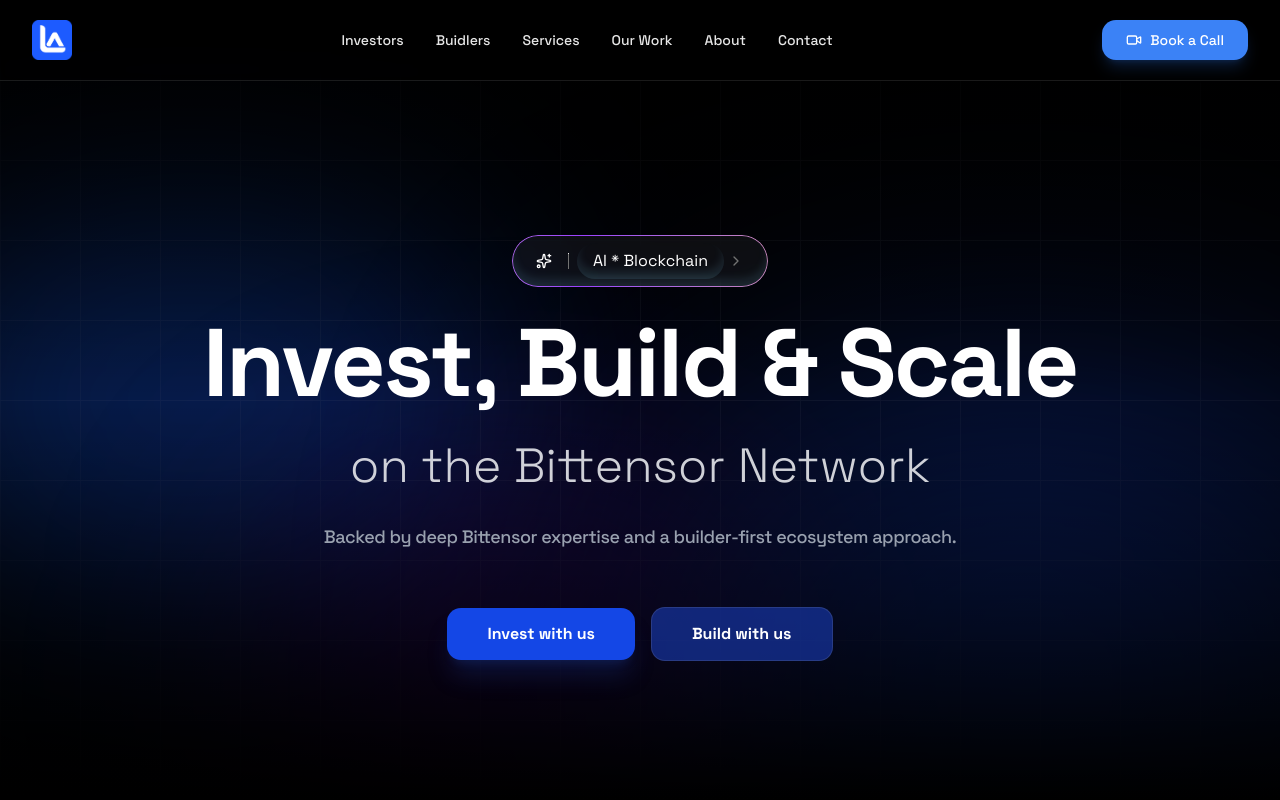
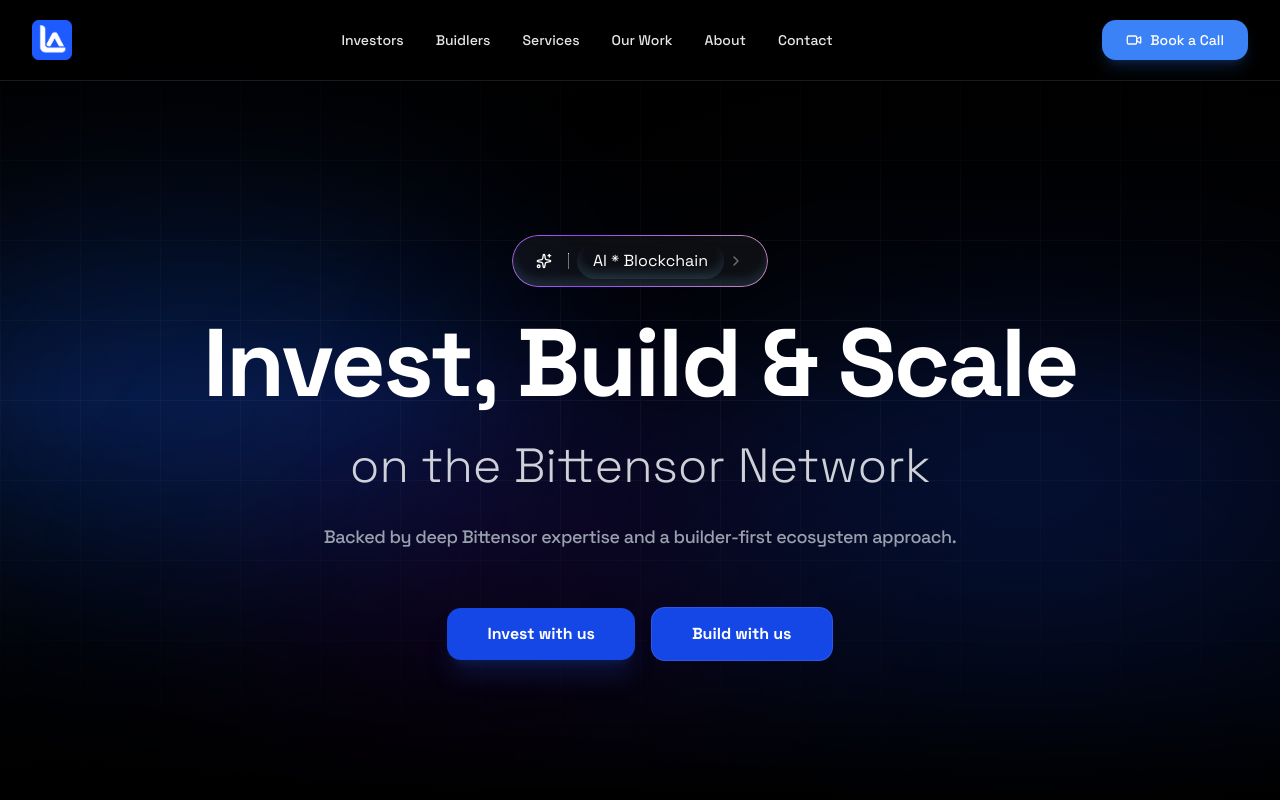
Before and after one commit to sagarregmi2056/lamida-frontend, a Next.js app: page / in a window 1280 px wide. Shown: the top 800 px of the page. Built offline with nearby package versions, Linux system fonts and the light colour scheme.

Commit message:
fix/ make buttons color consistent

```diff
--- a/components/Hero.tsx
+++ b/components/Hero.tsx
@@ -77,13 +77,13 @@
         <div className="flex flex-col sm:flex-row items-center gap-4 pt-8 md:pt-10">
           <Link
             href="#invest"
-            className="w-full sm:w-auto px-10 py-3.5 bg-blue-700 hover:bg-blue-600 text-white rounded-xl font-bold transition-all transform hover:scale-[1.02] shadow-xl shadow-blue-900/30"
+            className="w-full sm:w-auto px-10 py-3.5 bg-blue-700 hover:bg-blue-800/80 text-white rounded-xl font-bold transition-all transform hover:scale-[1.02] shadow-xl shadow-blue-900/30"
           >
             Invest with us
           </Link>
           <Link
             href="#build"
-            className="w-full sm:w-auto px-10 py-3.5 bg-blue-800/60 hover:bg-blue-800/80 text-white rounded-xl font-bold border border-white/10 transition-all transform hover:scale-[1.02]"
+            className="w-full sm:w-auto px-10 py-3.5 bg-blue-700 hover:bg-blue-800/80 text-white rounded-xl font-bold border border-white/10 transition-all transform hover:scale-[1.02]"
           >
             Build with us
           </Link>
```
